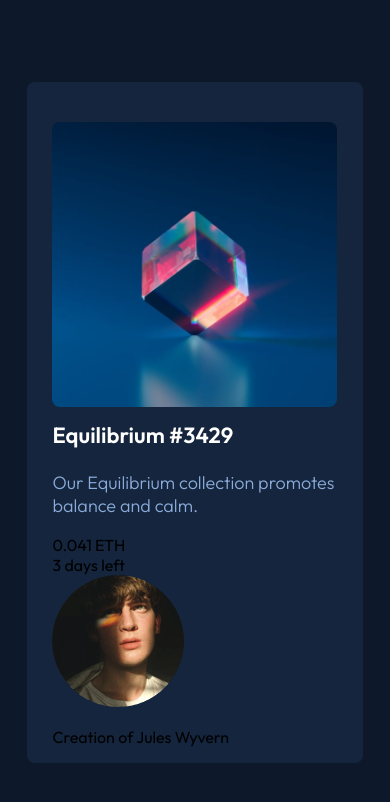
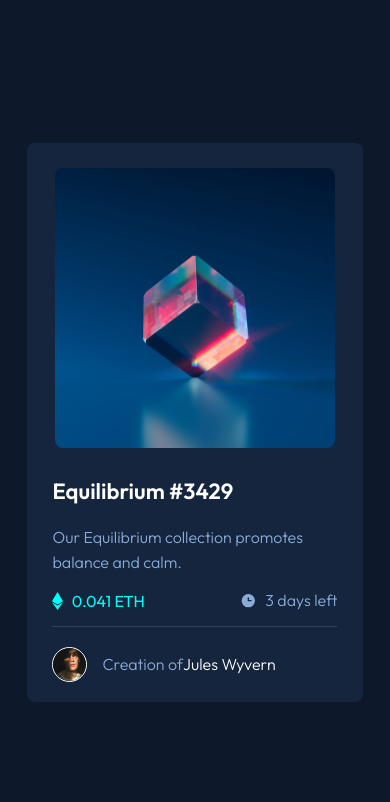
Before and after one commit to CidardeAlencar/NTF-card, a plain HTML site: page index.html in a window 390 px wide. Drawn offline with Linux system fonts and the light colour scheme.

Commit message:
[add] Version mobile

```diff
--- a/index.html
+++ b/index.html
@@ -7,7 +7,6 @@
   <link rel="icon" type="image/png" sizes="32x32" href="./images/172523792-.webp">
   <link rel="preconnect" href="https://fonts.googleapis.com">
   <link rel="preconnect" href="https://fonts.gstatic.com" crossorigin>
-
   <link href="https://fonts.googleapis.com/css2?family=Outfit:wght@300;400;600&display=swap" rel="stylesheet">
 
   <title>NFT card component</title>
@@ -26,21 +25,22 @@
     <div class="NFT-card-bottom">
       <div class="NFT-card-bottom_description-NFTgeneral">
         <P>Equilibrium #3429</P>
-        <P>Our Equilibrium collection promotes<BR/> balance and calm.</P>
+        <P>Our Equilibrium collection promotes</P><p>balance and calm.</p>
       </div>
       <div class="NFT-card-bottom_description-NFTespecific">
         <div class="NFT-card-bottom_description-NFTespecific-etherium">
-          0.041 ETH
+          <img src="./images/icon-ethereum.svg" alt="NFT image">
+          <span>0.041 ETH</span>
         </div>
         <div class="NFT-card-bottom_description-NFTespecific-time">
-          3 days left
+          <img src="./images/icon-clock.svg" alt="NFT image">
+          <span>3 days left</span>
         </div>
       </div>
       <div class="NFT-card-bottom_description-NFTautor">
         <img src="./images/image-avatar.png" alt="NFT image">
         <p>
-          <span>Creation of</span>
-          <span>Jules Wyvern</span>
+          Creation of<span>Jules Wyvern</span>
         </p>
       </div>
     </div>
--- a/style.css
+++ b/style.css
@@ -8,7 +8,7 @@
     --Very_dark_blue_L: hsl(215, 32%, 27%);/*(line)*/
     --White: hsl(0, 0%, 100%);
     /*body*/
-    --name_and_stats_Font_size : 18px;
+    --name_and_stats_Font_size : 16px;
 }
 /*font*/
 html,body{
@@ -30,7 +30,7 @@ body{
     background-color: var(--Very_dark_blue_CBG);
 }
 .NFT-card-top{
-    height: 285px;
+    height: 280px;
     position: relative;
     display: flex;
     justify-content: center;
@@ -38,7 +38,7 @@ body{
 .NFT-card-top img{
     border-radius: 8PX;
     position: relative;
-    bottom: -40px
+    bottom: -25px
 }
 .NFT-card-bottom{
     width: 285px;
@@ -58,4 +58,58 @@ body{
     font-size: var(--name_and_stats_Font_size);
     font-weight: 300;
     color: var(--Soft_blue);
+    margin-bottom: 5px;
 }
+.NFT-card-bottom_description-NFTgeneral p:nth-child(3){
+    font-size: var(--name_and_stats_Font_size);
+    font-weight: 300;
+    color: var(--Soft_blue);
+    margin-top: 0;
+}
+.NFT-card-bottom_description-NFTespecific{
+    height: 30px;
+    display: flex;
+    justify-content: space-between;
+    align-items: center;
+    padding-bottom: 8px;
+    border-bottom: 1px solid var(--Very_dark_blue_L);
+    position: relative;
+}
+.NFT-card-bottom_description-NFTespecific-etherium span{
+    font-weight:400;
+    color: var(--cyan);
+    font-size: var(--name_and_stats_Font_size);
+    text-align: end;
+    position: relative;
+    margin: 0px 0px 0px 5px ;
+    bottom: 3px;
+}
+.NFT-card-bottom_description-NFTespecific-time span{
+    font-weight:300;
+    color: var(--Soft_blue);
+    font-size: var(--name_and_stats_Font_size);
+    text-align: end;
+    position: relative;
+    margin: 0px 0px 0px 5px ;
+    bottom: 3px;
+}
+.NFT-card-bottom_description-NFTautor{
+    height: 35px;
+    position: relative;
+    display: flex;
+    justify-content: flex-start;
+    margin: 20px 0 20px 0;
+}
+.NFT-card-bottom_description-NFTautor img{
+    border-radius: 50%;
+    border: 1px solid white;
+}
+.NFT-card-bottom_description-NFTautor p{
+    font-size: var(--name_and_stats_Font_size);
+    font-weight: 300;
+    color: var(--Soft_blue);
+    margin: auto 15px;
+}
+.NFT-card-bottom_description-NFTautor span{
+    color: var(--White);
+}
```
Also changed, not shown: design/active-states.jpg (deleted), design/desktop-design.jpg (deleted), design/desktop-preview.jpg (deleted), design/mobile-design.jpg (deleted), 3 other files.
